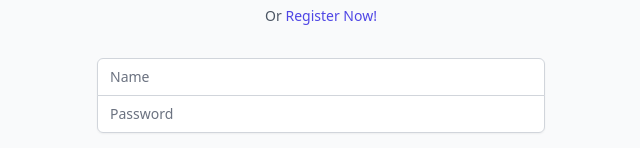
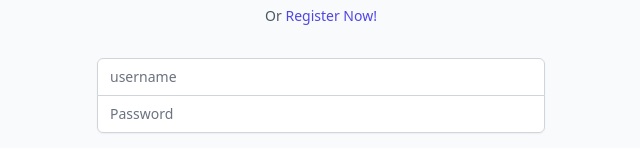
Before and after one commit to HarrisonLAN/NextJSMovieFrontEnd, a Next.js app: page /login in a window 1280 px wide. Shown: the part 564-712 px from the top of the page, without its empty margins (319-959 px from the left). Built offline with nearby package versions, Linux system fonts and the light colour scheme; no server answers.

Commit message:
Fixed the login page and reroutes back to dashboard when logged in

```diff
--- a/components/header.js
+++ b/components/header.js
@@ -9,14 +9,6 @@ export default function Header() {
 
     return (
         <header>
-            {!session && <>
-                Not signed in <br />
-                <button onClick={() => signIn()}>Sign in</button>
-            </>}
-            {session && <>
-                Signed in as {session.user.email} <br />
-                <button onClick={() => signOut()}>Sign out</button>
-            </>}
             <nav>
                 <div className="container mx-auto">
                     <ul className="flex">
--- a/pages/login.js
+++ b/pages/login.js
@@ -1,26 +1,26 @@
 import React, { useState } from 'react';
 import Image from 'next/image'
 import logo from '../public/RIMDB-logos_transparent.png'
-import { signIn, useSession } from 'next-auth/client';
+import { signIn, signOut, useSession } from 'next-auth/client'
 import { useRouter } from 'next/router';
+
+
+function GetUser(event, name, password) {
+    event.preventDefault();
+    signIn('credentials', { name, password });
+}
 
 export default function Login() {
     const router = useRouter();
-    const [name, setname] = useState("");
+    const [username, setUsername] = useState("");
     const [password, setPassword] = useState("");
     const [session, loading] = useSession()
 
-    function GetUser() {
-        if (!session) {
-            signIn('credentials', { name, password });
-            console.log("Logging in with" + name, password)
-        } else {
-            router.push("/");
-        }
+    function validateForm() {
+        return username.length > 0 && password.length > 0;
     }
-
-    function validateForm() {
-        return name.length > 0 && password.length > 0;
+    if (session) {
+        router.push("/");
     }
     return (
         <div className="min-h-screen flex items-center justify-center bg-gray-50 py-12 px-4 sm:px-6 lg:px-8">
@@ -38,13 +38,13 @@ export default function Login() {
                         </a>
                     </p>
                 </div>
-                <form className="mt-8 space-y-6" onSubmit={GetUser()}>
+                <form className="mt-8 space-y-6" onSubmit={(event) => GetUser(event, username, password)}>
                     <input type="hidden" name="remember" value="true" />
                     <div className="rounded-md shadow-sm -space-y-px">
                         <div>
-                            <label htmlFor="name" className="sr-only">Name</label>
-                            <input id="name" name="name" type="text" autoComplete="name" required="" className="appearance-none rounded-none relative block w-full px-3 py-2 border border-gray-300 placeholder-gray-500 text-gray-900 rounded-t-md focus:outline-none focus:ring-indigo-500 focus:border-indigo-500 focus:z-10 sm:text-sm" placeholder="Name" value={name}
-                                onChange={(e) => setname(e.target.value)} />
+                            <label htmlFor="username" className="sr-only">Username</label>
+                            <input id="username" name="username" type="text" autoComplete="username" required="" className="appearance-none rounded-none relative block w-full px-3 py-2 border border-gray-300 placeholder-gray-500 text-gray-900 rounded-t-md focus:outline-none focus:ring-indigo-500 focus:border-indigo-500 focus:z-10 sm:text-sm" placeholder="username" value={username}
+                                onChange={(e) => setUsername(e.target.value)} />
                         </div>
                         <div>
                             <label htmlFor="password" className="sr-only">Password</label>
```
